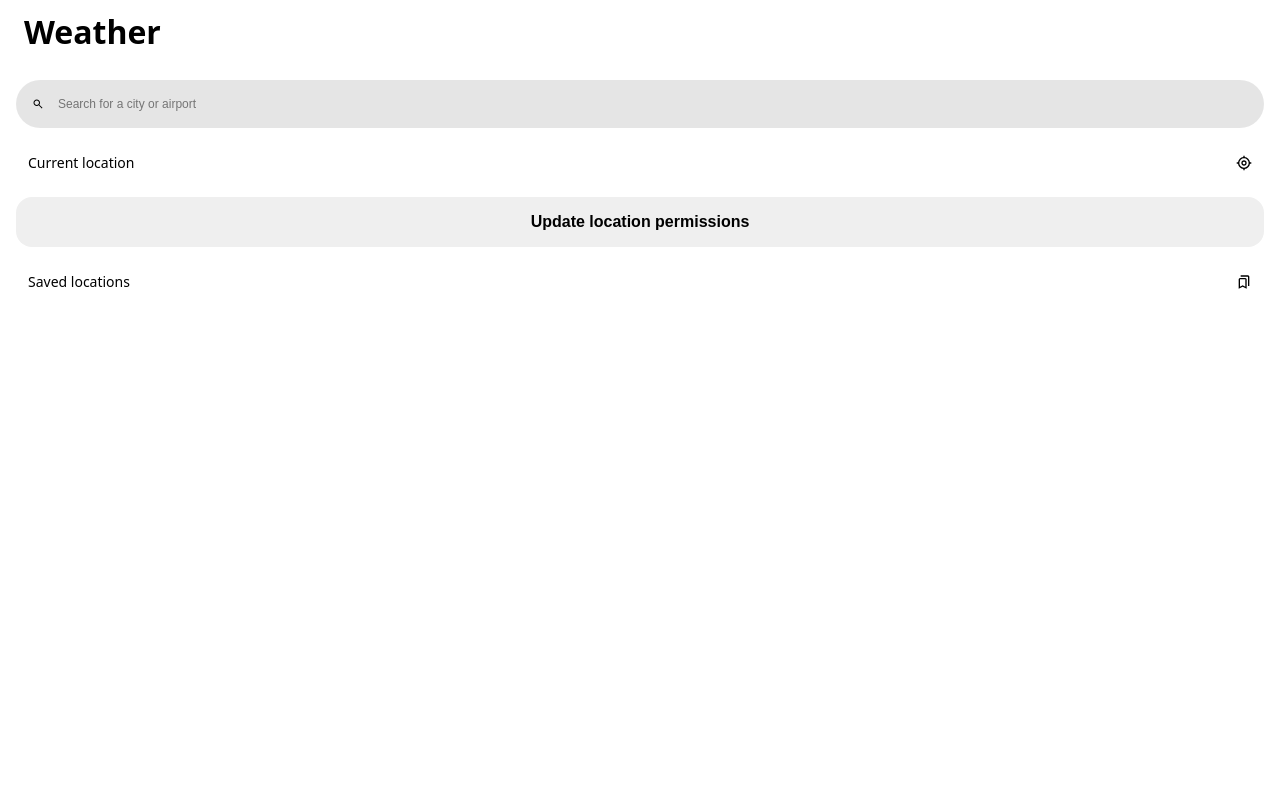
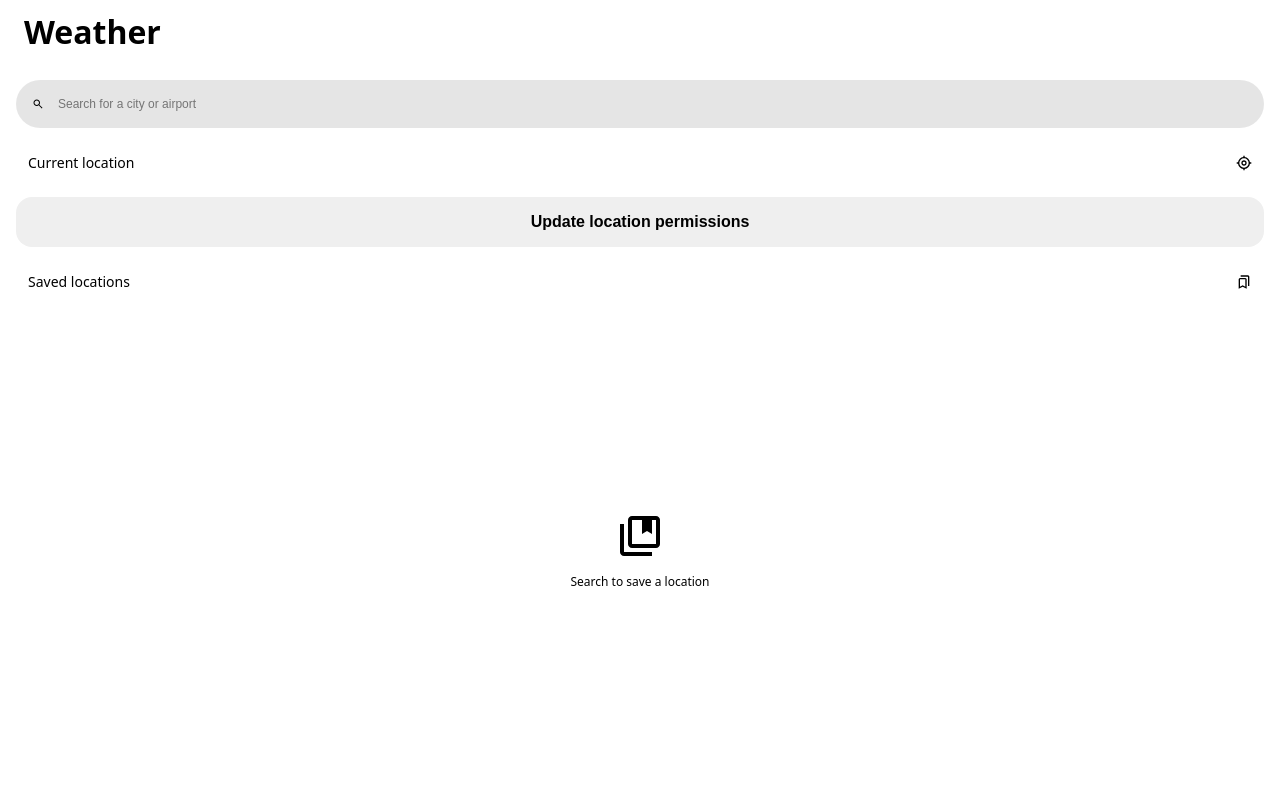
Before and after one commit to veyndan/weather, a website built with Vite: page index.html in a window 1280 px wide. Built offline with nearby package versions, Linux system fonts and the light colour scheme.

Commit message:
Tell user how to save a location when no locations saved

```diff
--- a/index.css
+++ b/index.css
@@ -15,6 +15,10 @@ button {
 }
 
 body {
+	display: flex;
+	flex-direction: column;
+	height: 100vh;
+
 	> header {
 		align-items: center;
 		display: flex;
@@ -28,6 +32,7 @@ body {
 	> main {
 		display: flex;
 		flex-direction: column;
+		flex: 1;
 		gap: 16px;
 		padding: 16px;
 
@@ -65,6 +70,28 @@ body {
 			flex-direction: column;
 			gap: 16px;
 
+			&.saved-locations {
+				flex: 1;
+
+				> div {
+					align-items: center;
+					display: flex;
+					flex-direction: column-reverse;
+					flex: 1;
+					font-size: .75rem;
+					font-weight: normal;
+					gap: 16px;
+					justify-content: center;
+					line-height: 1;
+					max-block-size: 32rem;
+
+					> svg {
+						fill: currentColor;
+						inline-size: 3rem;
+					}
+				}
+			}
+
 			> header {
 				align-items: center;
 				display: flex;
--- a/index.html
+++ b/index.html
@@ -39,13 +39,19 @@
 					</svg>
 				</header>
 			</section>
-			<section>
+			<section class="saved-locations">
 				<header>
 					<h1>Saved locations</h1>
 					<svg xmlns="http://www.w3.org/2000/svg" viewBox="0 -960 960 960">
 						<path d="M160-80v-560q0-33 23.5-56.5T240-720h320q33 0 56.5 23.5T640-640v560L400-200zm80-121 160-86 160 86v-439H240zm480-39v-560H280v-80h440q33 0 56.5 23.5T800-800v560zM240-640h320z"/>
 					</svg>
 				</header>
+				<div>
+					Search to save a location
+					<svg xmlns="http://www.w3.org/2000/svg" viewBox="0 -960 960 960">
+						<path d="M320-320h480v-480h-80v280l-100-60-100 60v-280H320zm0 80q-33 0-56.5-23.5T240-320v-480q0-33 23.5-56.5T320-880h480q33 0 56.5 23.5T880-800v480q0 33-23.5 56.5T800-240zM160-80q-33 0-56.5-23.5T80-160v-560h80v560h560v80zm360-720h200zm-200 0h480z"/>
+					</svg>
+				</div>
 			</section>
 		</main>
 	</body>
```
